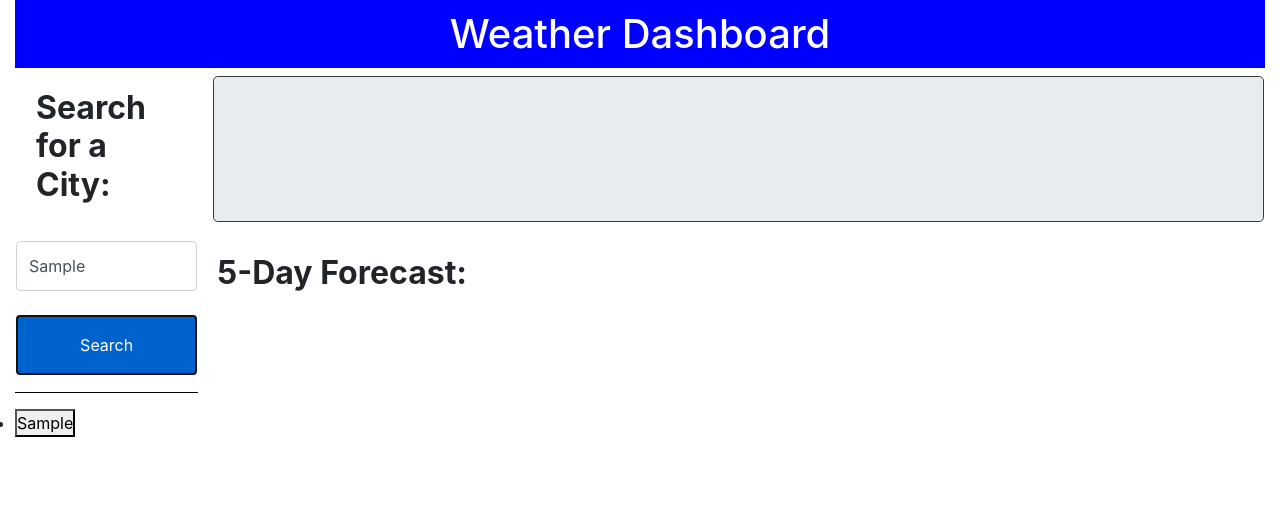
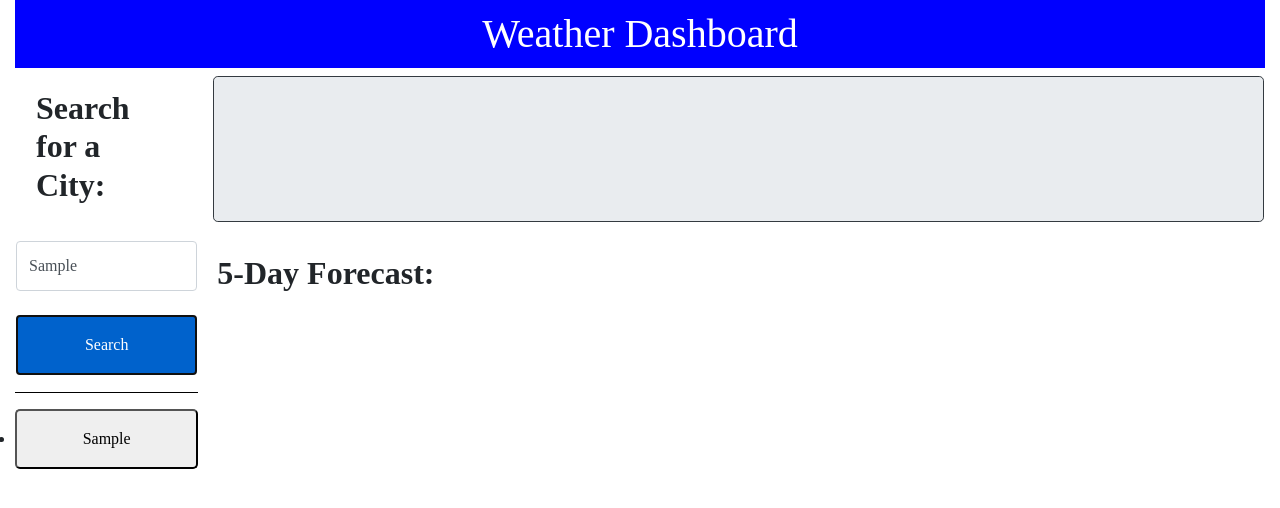
Before and after one commit to Wingz003/Forecast-de-Luigi, a plain HTML site: page index.html in a window 1280 px wide. Both pictures are taken after typing "Sample" into the empty fields and a click on the button "Search". Drawn offline with nearby package versions, Linux system fonts and the light colour scheme; no server answers.

Commit message:
fixed search history buttons to where they display the forecast on click, fixed button css

```diff
--- a/script.js
+++ b/script.js
@@ -10,12 +10,15 @@ let loadedCities;
 if (!localStorage.getItem("cityKey")) {
   localStorage.setItem("cityKey", JSON.stringify([]));
 }
+loadedCities = JSON.parse(localStorage.getItem("cityKey"));
+
+renderSearchHistory();
 
 searchBtn.addEventListener("click", function () {
   getWeatherDataFromOpenWeatherMap();
   updateSearchHistory();
-  renderSearchHistory(loadedCities);
-})
+  renderSearchHistory();
+});
 
 function updateSearchHistory() {
   loadedCities = JSON.parse(localStorage.getItem("cityKey"));
@@ -25,13 +28,14 @@ function updateSearchHistory() {
 
 
 }
+
 function renderSearchHistory() {
   document.getElementById("saved-input-slot").innerHTML = "";
   for (let i = 0; i < loadedCities.length; i++) {
     let lineItems =
 
         `<li>
-            <button onclick="getWeatherDataFromOpenWeatherMap(); updateSearchHistory()">
+            <button class="history-button" onclick="overrideTextBox('${loadedCities[i]}'); getWeatherDataFromOpenWeatherMap(); updateSearchHistory()">
               ${loadedCities[i]}
             </button>
         </li>`
@@ -42,7 +46,9 @@ function renderSearchHistory() {
 
 
 }
-
+function overrideTextBox(clickedCity) {
+  cityInput.value = clickedCity;
+}
 
 function getWeatherDataFromOpenWeatherMap() {
 
--- a/style.css
+++ b/style.css
@@ -1,6 +1,7 @@
 * {
     margin: 0;
     padding: 0;
+    font-family: Aldrich;
 }
 body, html {
     height: 100%;
@@ -16,3 +17,10 @@ h1 {
 .rule {
     background: black;
 }
+.history-button {
+    margin-bottom: 30px;
+    width: 100%;
+    height: 60px;
+    border-radius: 5px;
+    list-style: none;
+}
```
